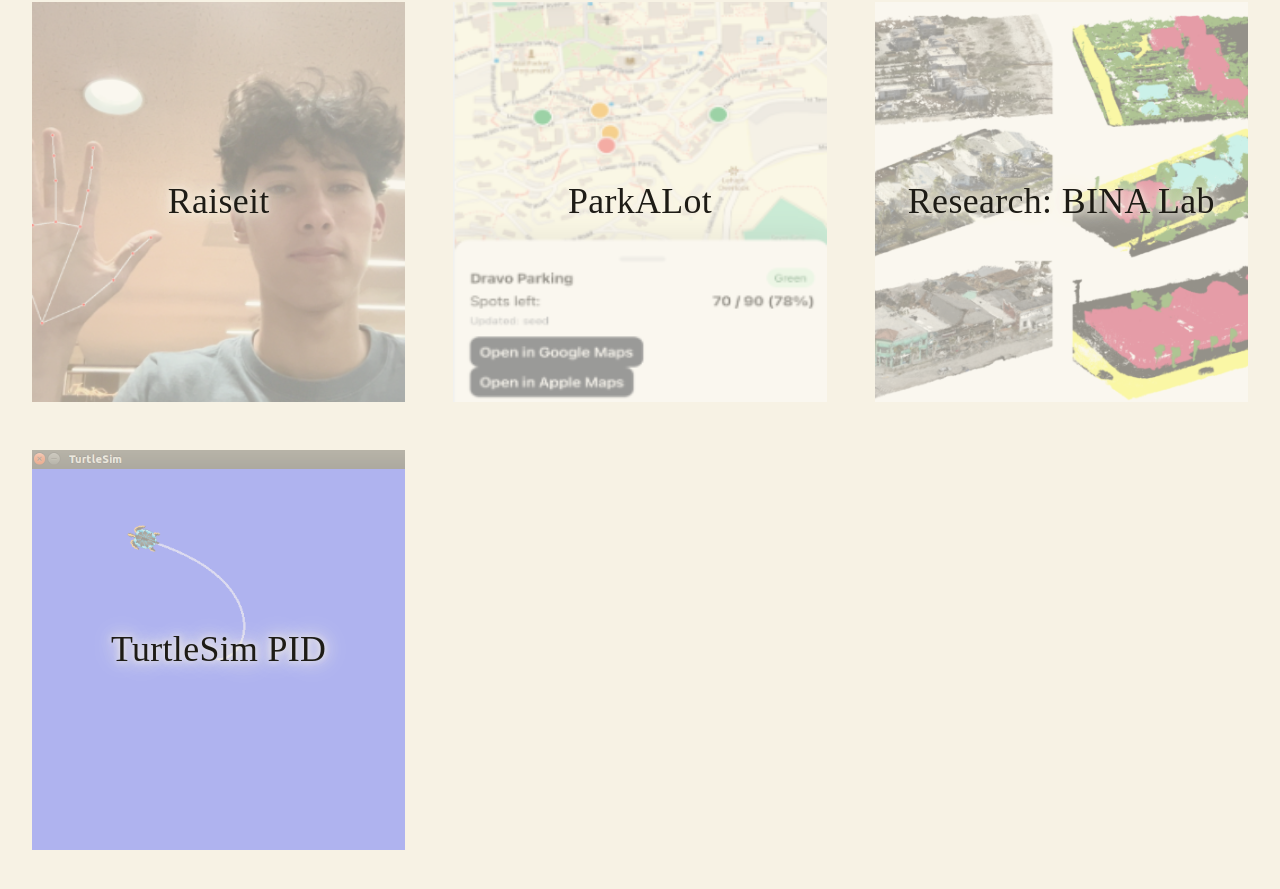
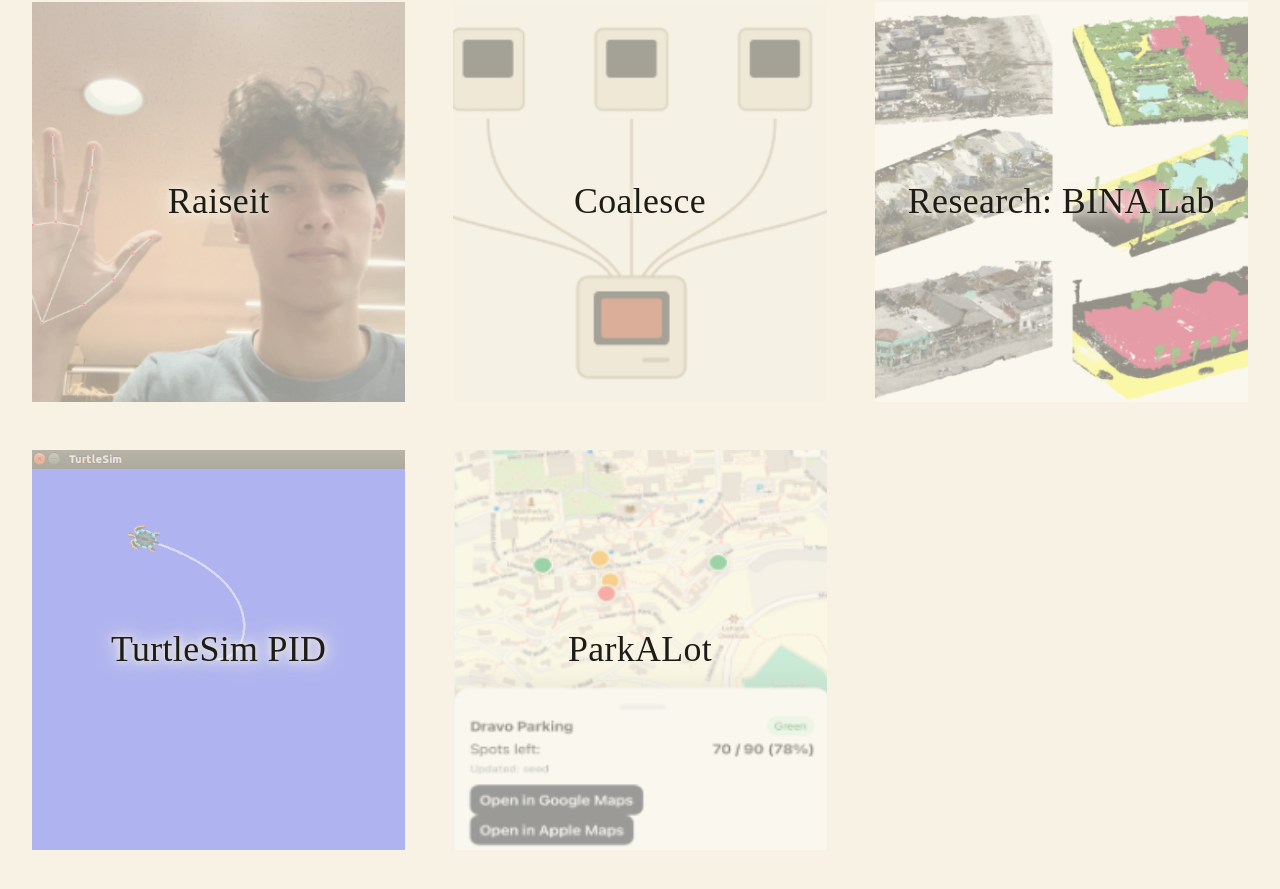
Before and after one commit to kentneureiter/portfolio, a Next.js app: page /projects in a window 1280 px wide. Shown: the part 613-1502 px from the top of the page. Built offline with nearby package versions, Linux system fonts and the light colour scheme.

Commit message:
Add Coalesce project; move ParkALot to end

```diff
--- a/app/projects/data.ts
+++ b/app/projects/data.ts
@@ -107,16 +107,15 @@ export const PROJECTS: Project[] = [
     links: [],
   },
   {
-    slug: 'parkalot',
-    title: 'ParkALot',
+    slug: 'coalesce',
+    title: 'Coalesce',
     tagline: 'TODO: one line on what it does.',
     role: 'TODO: team size + your role',
-    when: 'TODO: AWS hackathon, date',
-    stack: ['AWS', 'TODO: which services', 'TODO: frontend / backend'],
-    overview: ['Built at an AWS hackathon. TODO: the problem and what it does.'],
+    when: 'TODO',
+    stack: ['TODO'],
+    overview: ['TODO: the problem and what it does.'],
     contributions: ['TODO: what you personally built'],
     challenges: [{ problem: 'TODO', solution: 'TODO' }],
-    outcome: ['TODO: placement / demo / what you would build next'],
     links: [],
   },
   {
@@ -169,6 +168,19 @@ export const PROJECTS: Project[] = [
     ],
     links: [],
   },
+  {
+    slug: 'parkalot',
+    title: 'ParkALot',
+    tagline: 'TODO: one line on what it does.',
+    role: 'TODO: team size + your role',
+    when: 'TODO: AWS hackathon, date',
+    stack: ['AWS', 'TODO: which services', 'TODO: frontend / backend'],
+    overview: ['Built at an AWS hackathon. TODO: the problem and what it does.'],
+    contributions: ['TODO: what you personally built'],
+    challenges: [{ problem: 'TODO', solution: 'TODO' }],
+    outcome: ['TODO: placement / demo / what you would build next'],
+    links: [],
+  },
 ]
 
 export function getProject(slug: string) {
```
Also changed, not shown: public/projects/coalesce.png (added).
